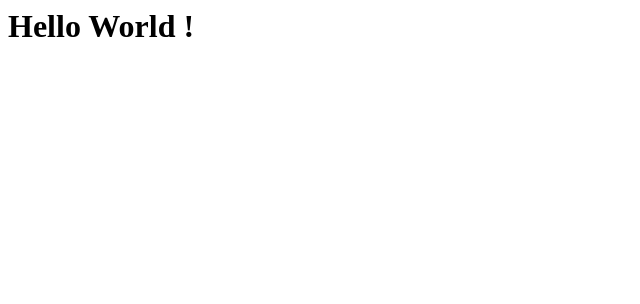
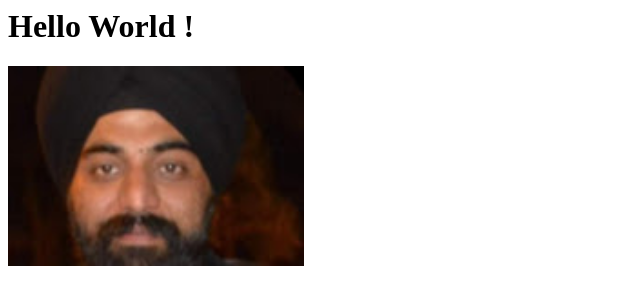
Before and after one commit to mitparam/mitparam.github.io, a plain HTML site: page index.html in a window 1280 px wide. Shown: the whole page, without its empty margins (0-640 px from the left). Drawn offline with Linux system fonts and the light colour scheme.

Commit message:
second commit

```diff
--- a/index.html
+++ b/index.html
@@ -1,3 +1,6 @@
 <html>
  <h1>Hello World ! </h1>
+<div>
+  <img src="ProfilePicture.jpg" height="200"> </img>
+</div>
 </html>
```
Also changed, not shown: ProfilePicture.jpg (added).
